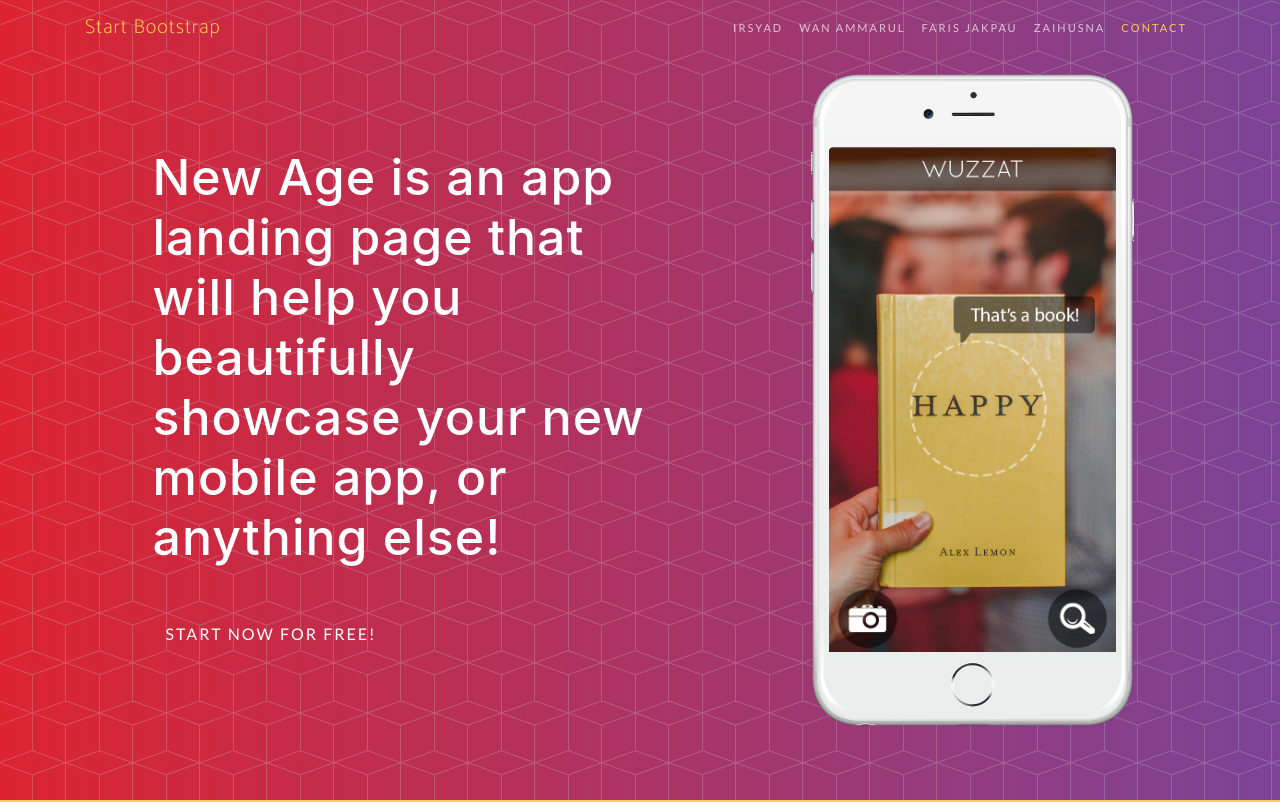
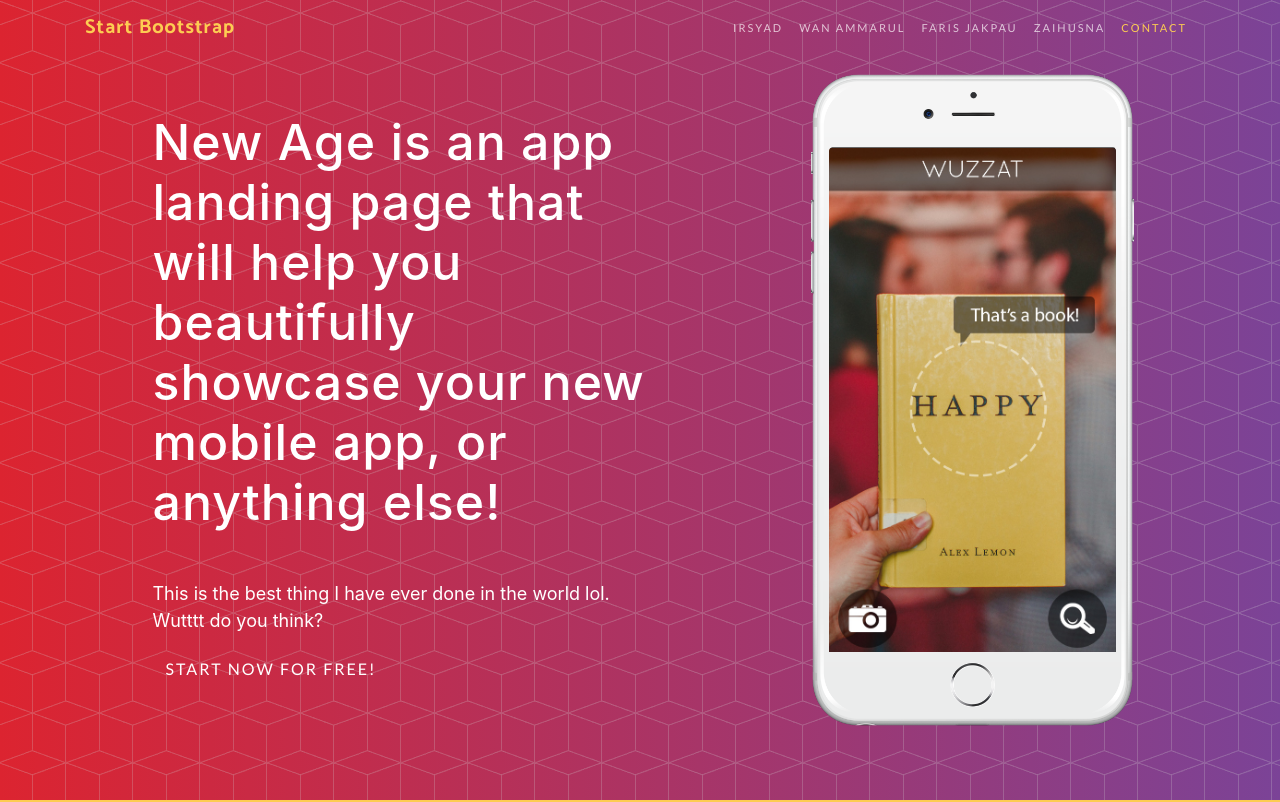
Before and after one commit to omarqe/project, a website with bundled scripts: page index.html in a window 1280 px wide. Shown: the top 802 px of the page. Built offline with nearby package versions, Linux system fonts and the light colour scheme; a web font is replaced by a local one.

Commit message:
I did my stuffs.

```diff
--- a/index.html
+++ b/index.html
@@ -8,7 +8,7 @@
     <meta name="description" content="">
     <meta name="author" content="">
 
-    <title>New Age - Start Bootstrap Theme</title>
+    <title>Faris Jakpau</title>
 
     <!-- Bootstrap core CSS -->
     <link href="vendor/bootstrap/css/bootstrap.min.css" rel="stylesheet">
@@ -33,7 +33,7 @@
     <!-- Navigation -->
     <nav class="navbar navbar-expand-lg navbar-light fixed-top" id="mainNav">
       <div class="container">
-        <a class="navbar-brand js-scroll-trigger" href="#page-top">Start Bootstrap</a>
+        <a class="navbar-brand js-scroll-trigger" href="#page-top" style="font-weight:bold">Start Bootstrap</a>
         <button class="navbar-toggler navbar-toggler-right" type="button" data-toggle="collapse" data-target="#navbarResponsive" aria-controls="navbarResponsive" aria-expanded="false" aria-label="Toggle navigation">
           Menu
           <i class="fas fa-bars"></i>
@@ -66,6 +66,7 @@
           <div class="col-lg-7 my-auto">
             <div class="header-content mx-auto">
               <h1 class="mb-5">New Age is an app landing page that will help you beautifully showcase your new mobile app, or anything else!</h1>
+              <p>This is the best thing I have ever done in the world lol. Wutttt do you think?</p>
               <a href="#download" class="btn btn-outline btn-xl js-scroll-trigger">Start Now for Free!</a>
             </div>
           </div>
```
